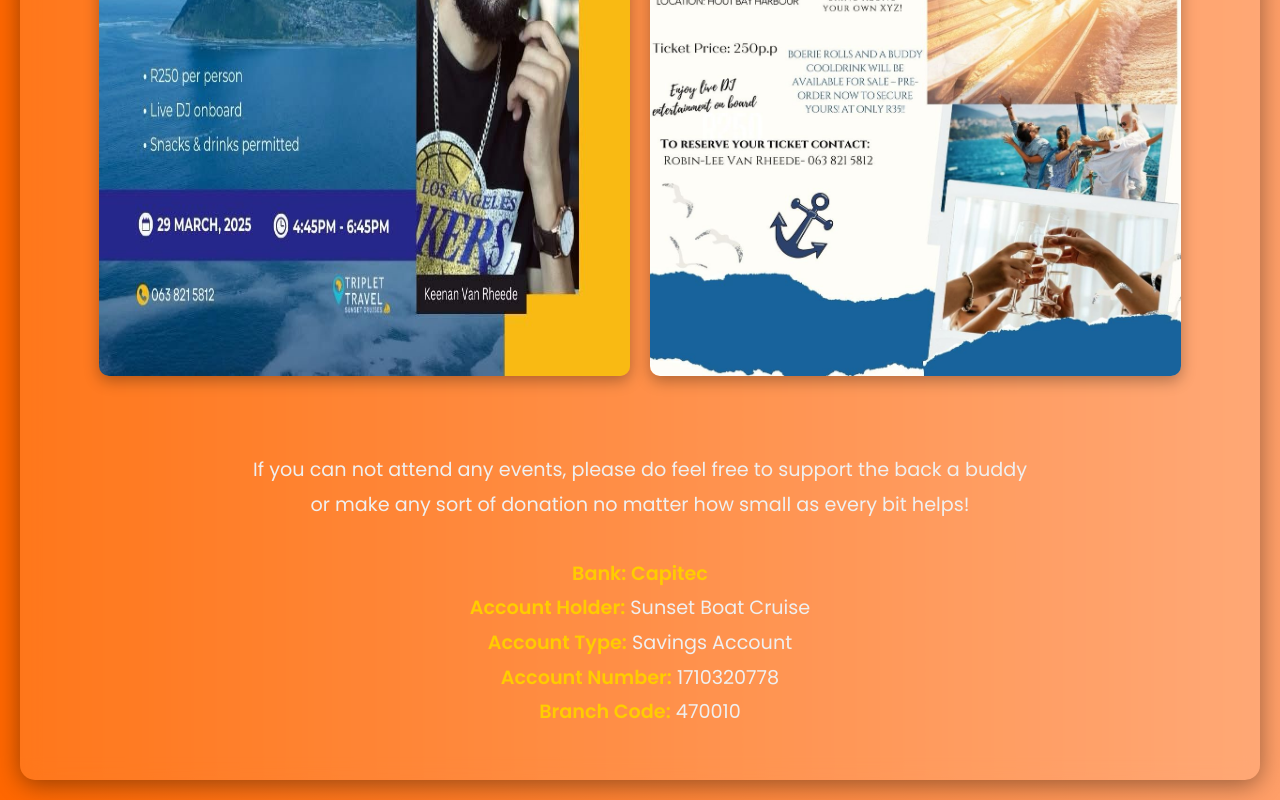
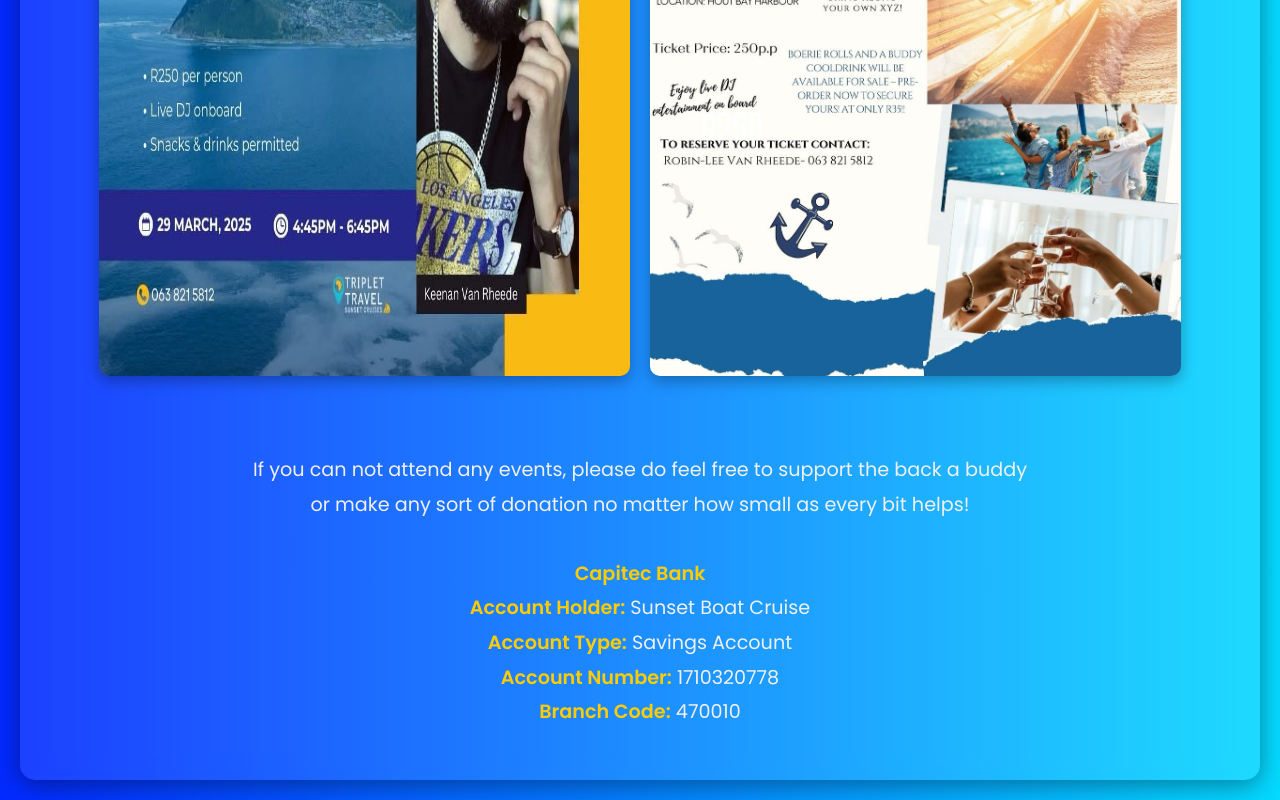
Before and after one commit to keenanvanrheede/keenanvanrheede.github.io, a plain HTML site: page fundraisers.html in a window 1280 px wide. Shown: the part 702-1502 px from the top of the page. Drawn offline with nearby package versions, Linux system fonts and the light colour scheme.

Commit message:
more changes

```diff
--- a/fundraisers.html
+++ b/fundraisers.html
@@ -14,7 +14,7 @@
         }
 
         body {
-            background: linear-gradient(to right, #ff6700, #ff9f68);
+            background: linear-gradient(to right, #0329ff, #05d9ff);
             color: white;
             display: flex;
             flex-direction: column;
@@ -270,7 +270,7 @@
             If you can not attend any events, please do feel free to support the back a buddy <br/>
             or make any sort of donation no matter how small as every bit helps!<br><br>
 
-            <strong>Bank: Capitec</strong><br>
+            <strong>Capitec Bank</strong><br>
             <strong>Account Holder:</strong> Sunset Boat Cruise<br>
             <strong>Account Type:</strong> Savings Account<br>
             <strong>Account Number:</strong> 1710320778<br>
```
